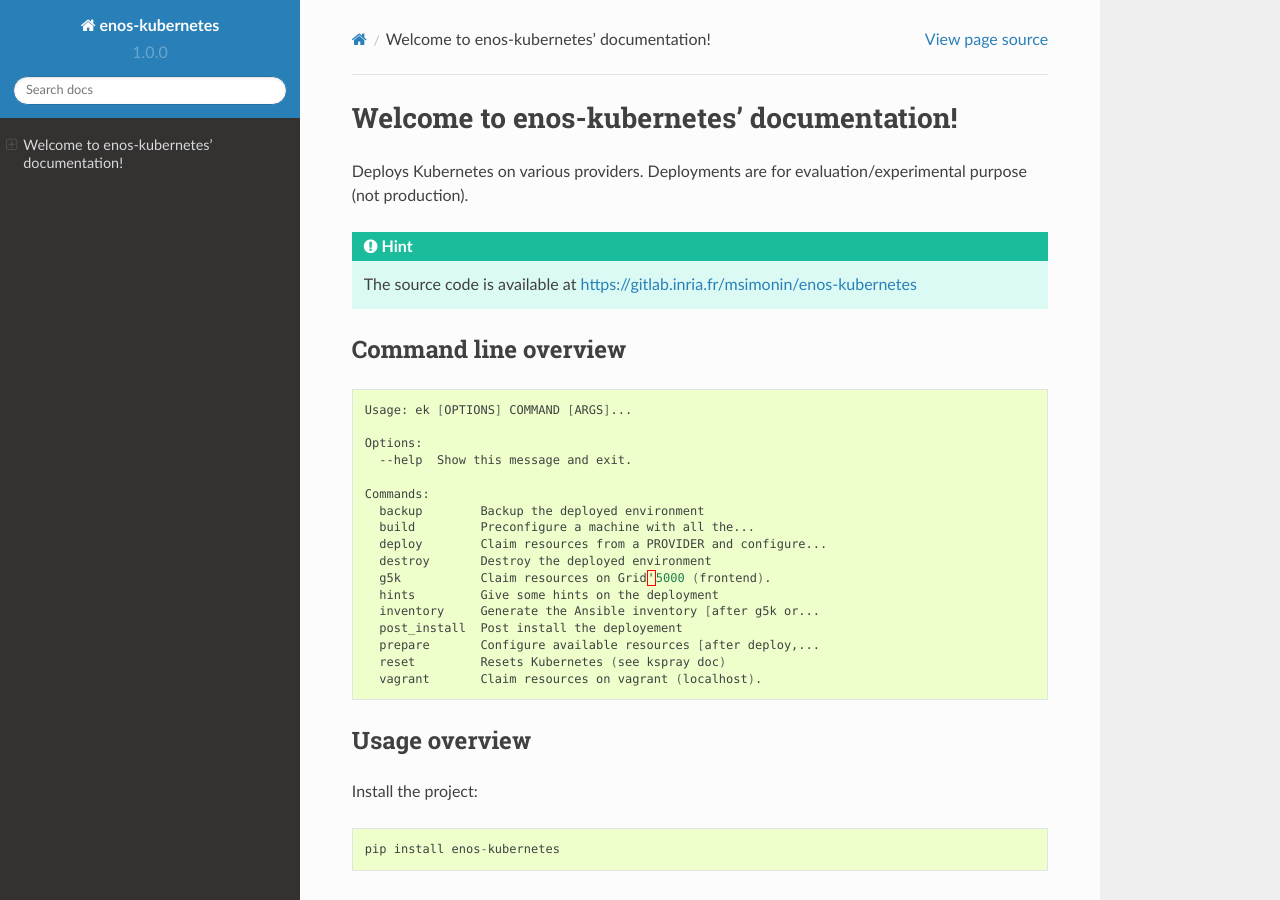
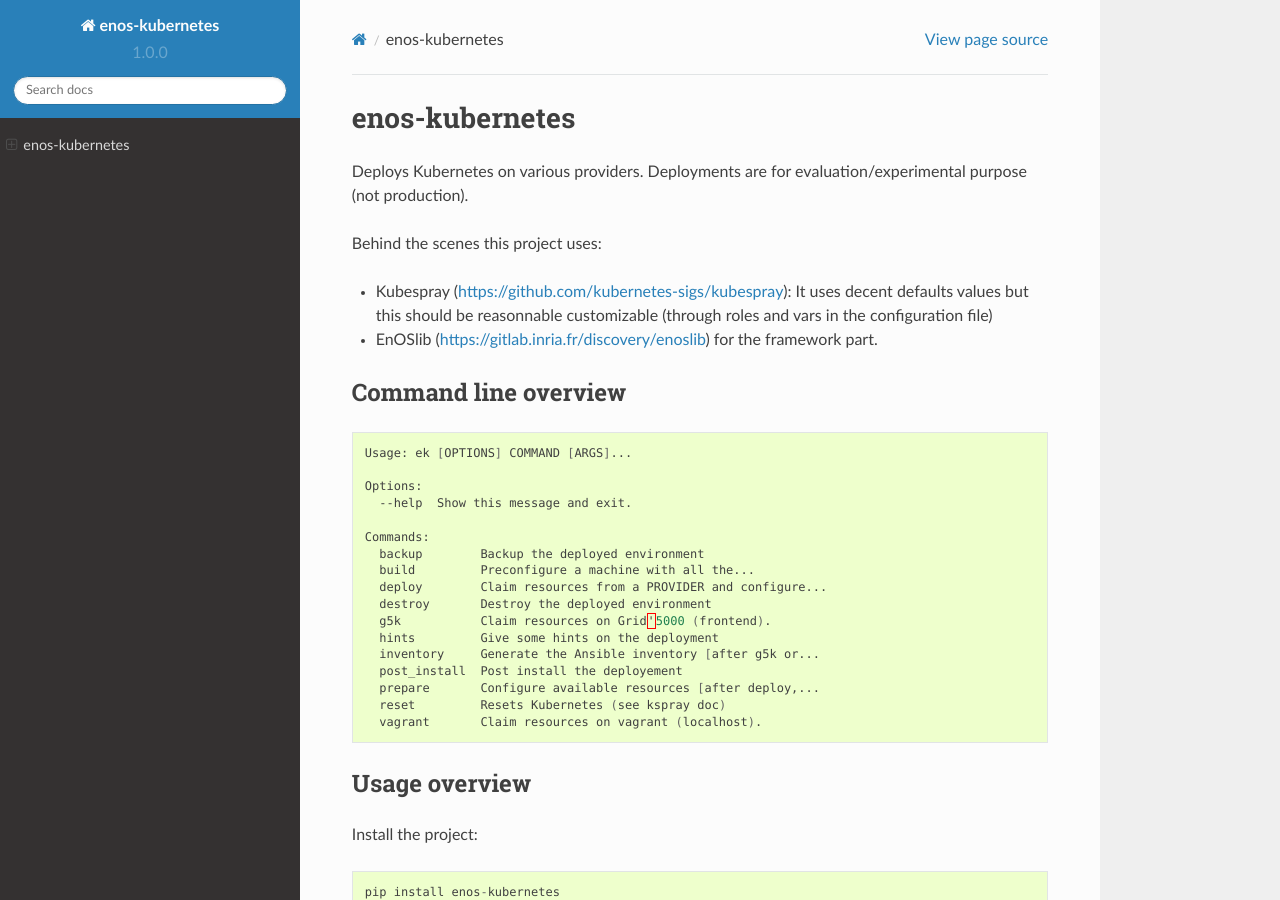
Before and after one commit to msimonin/enos-kubernetes, a Sphinx documentation site: the page built from docs/index.rst, in a window 1280 px wide and 900 px high. Built offline with Sphinx 7.4.7 and the Read the Docs theme 2.0.0, drawn with Linux system fonts in a browser that asks for light colours.

Commit message:
some more doc

```diff
--- a/docs/index.rst
+++ b/docs/index.rst
@@ -1,14 +1,17 @@
-Welcome to enos-kubernetes' documentation!
-==========================================
+
+enos-kubernetes
+===============
 
 Deploys Kubernetes on various providers. Deployments are for
 evaluation/experimental purpose (not production).
 
-.. hint ::
+Behind the scenes this project uses:
 
-    The source code is available at
-    https://gitlab.inria.fr/msimonin/enos-kubernetes
+* Kubespray (https://github.com/kubernetes-sigs/kubespray): It uses decent
+  defaults values but this should be reasonnable customizable (through roles
+  and vars in the configuration file)
 
+* EnOSlib (https://gitlab.inria.fr/discovery/enoslib) for the framework part.
 
 Command line overview
 ---------------------
```
Also changed, not shown: README.rst (+58 -3 lines).
